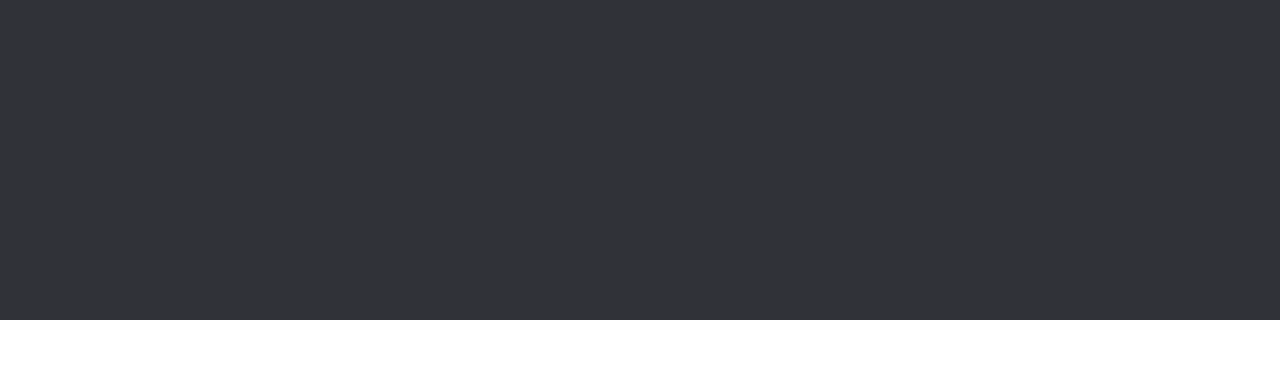
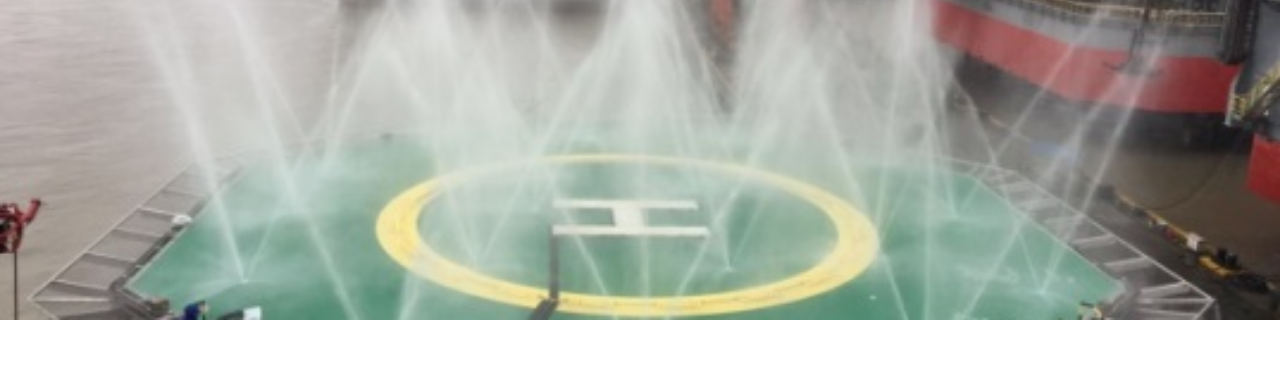
Before and after one commit to iandemo-web/Northsea--Offshore-demo, a plain HTML site: page 20250728.html in a window 1280 px wide. Shown: the part 138-510 px from the top of the page. Drawn offline with nearby package versions, Linux system fonts and the light colour scheme.

Commit message:
Add files via upload

```diff
--- a/helinews.css
+++ b/helinews.css
@@ -1854,14 +1854,13 @@ input, select, textarea {
 /* Wrappers */
 
 	#header-wrapper {
-		background: url("../../images/helideck-1.jpg");
+		background: url("img/helideck\ DIFFS.jpg");
 		background-position: center center;
 		background-size: cover;
 		background-repeat: no-repeat;
 
 		padding: 3em 0;
 	}
-
 	#main-wrapper {
 		background: #fff;
 	}
```
